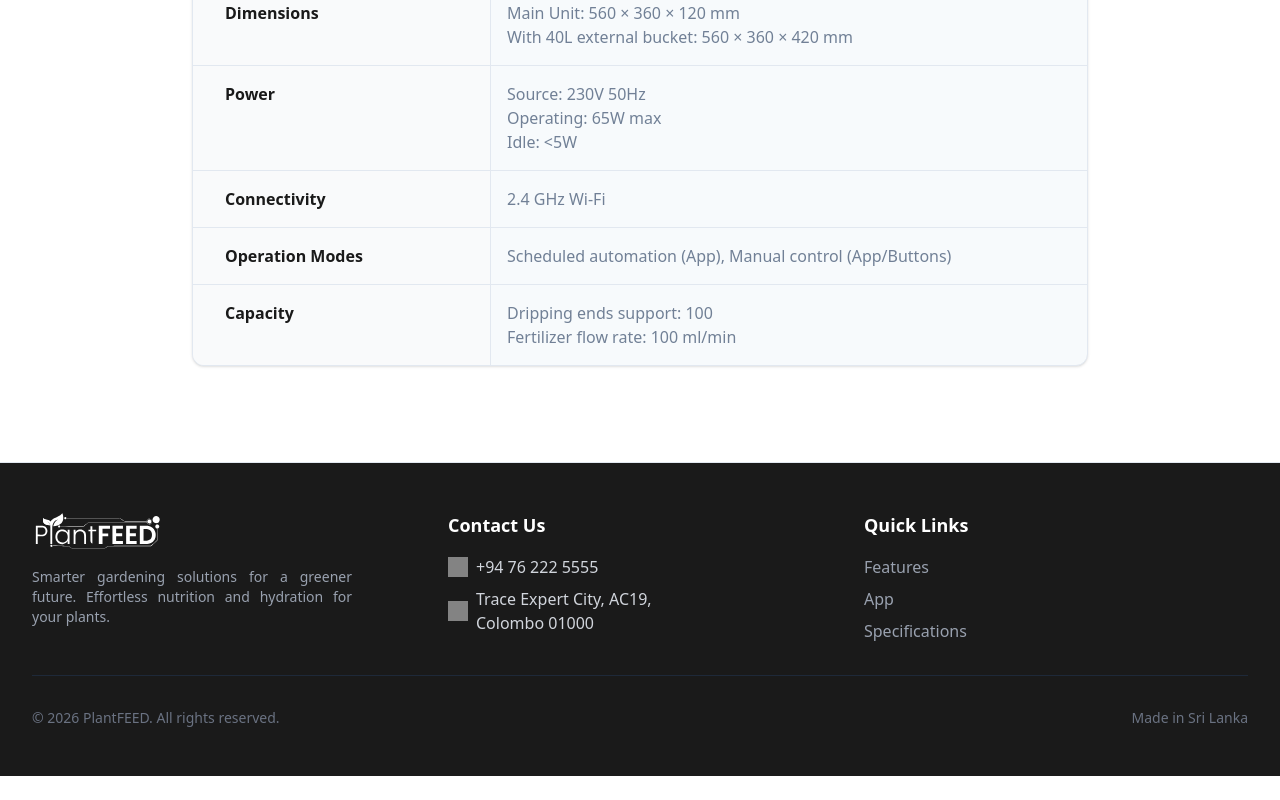
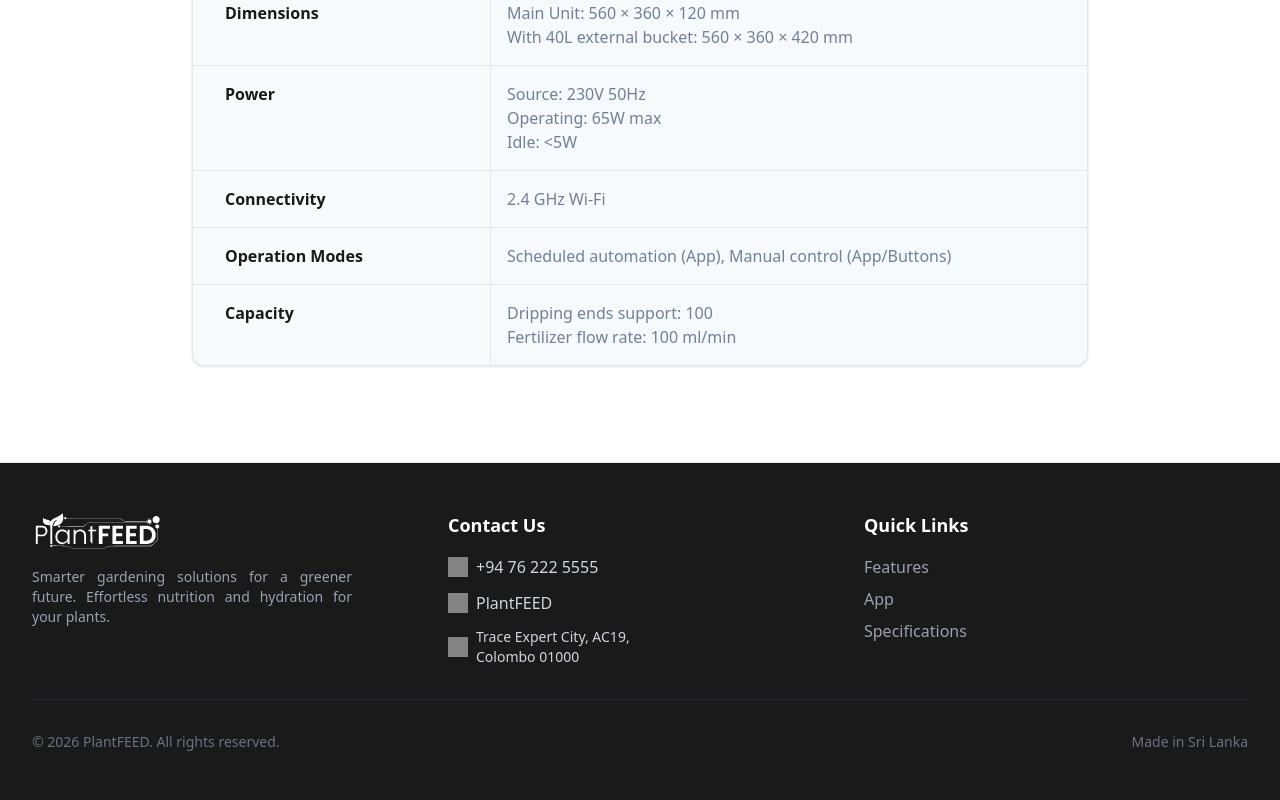
Before and after one commit to vega-janitha/plantfeed-site, a Next.js app: page / in a window 1280 px wide. Shown: the part 6218-7018 px from the top of the page. Before the commit the page ends 6994 px from the top, so only its background shows below. Built offline with nearby package versions, Linux system fonts and the light colour scheme; grey boxes are pictures that could not be loaded.

Commit message:
FEAT: Added links to relevant contacts

```diff
--- a/app/components/Footer.tsx
+++ b/app/components/Footer.tsx
@@ -35,23 +35,44 @@ export default function Footer() {
                     {/* Contact */}
                     <div className="flex flex-col gap-4">
                         <h3 className="text-lg font-semibold text-white">Contact Us</h3>
-                        <div className="flex flex-col gap-2 text-gray-300">
-                            <div className="flex items-center gap-2">
+                        <div className="flex flex-col gap-3 text-gray-300">
+                            <a
+                                href="tel:+94762225555"
+                                className="flex items-center gap-2 hover:text-[var(--primary)] transition-colors w-fit group"
+                            >
                                 <img
                                     src="https://img.icons8.com/ios-filled/50/FFFFFF/phone.png"
                                     alt="Phone"
-                                    className="w-5 h-5 opacity-80"
+                                    className="w-5 h-5 opacity-80 group-hover:opacity-100 transition-opacity"
                                 />
                                 <span>+94 76 222 5555</span>
-                            </div>
-                            <div className="flex items-center gap-2">
+                            </a>
+                            <a
+                                href="https://www.facebook.com/share/1G7qjR3AYv/"
+                                target="_blank"
+                                rel="noopener noreferrer"
+                                className="flex items-center gap-2 hover:text-[var(--primary)] transition-colors w-fit group"
+                            >
+                                <img
+                                    src="https://img.icons8.com/ios-filled/50/FFFFFF/facebook-new.png"
+                                    alt="Facebook"
+                                    className="w-5 h-5 opacity-80 group-hover:opacity-100 transition-opacity"
+                                />
+                                <span>PlantFEED</span>
+                            </a>
+                            <a
+                                href="https://www.google.com/maps/search/?api=1&query=Trace+Expert+City+AC19+Colombo+01000"
+                                target="_blank"
+                                rel="noopener noreferrer"
+                                className="flex items-center gap-2 hover:text-[var(--primary)] transition-colors w-fit group"
+                            >
                                 <img
                                     src="https://img.icons8.com/ios-filled/50/FFFFFF/marker.png"
                                     alt="Location"
-                                    className="w-5 h-5 opacity-80"
+                                    className="w-5 h-5 opacity-80 group-hover:opacity-100 transition-opacity"
                                 />
-                                <span>Trace Expert City, AC19, <br />Colombo 01000</span>
-                            </div>
+                                <span className="text-sm">Trace Expert City, AC19, <br />Colombo 01000</span>
+                            </a>
                         </div>
                     </div>
 
```
